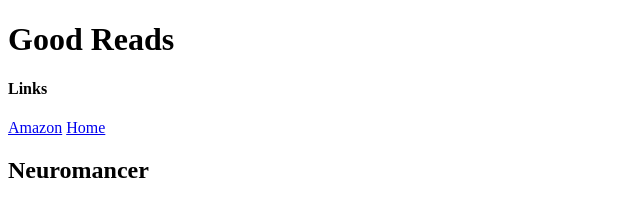
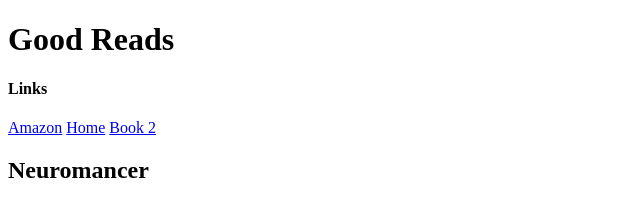
Before and after one commit to Cameron-Ord/LinkWarmup, a plain HTML site: page pages/book1.html in a window 1280 px wide. Shown: the top 203 px of the page, 0-640 px from the left. Drawn offline with Linux system fonts and the light colour scheme.

Commit message:
finished the webpage

```diff
--- a/pages/book1.html
+++ b/pages/book1.html
@@ -11,7 +11,7 @@
 <h4>Links</h4>
 <a href="https://www.amazon.ca/Neuromancer-William-Gibson/dp/0441007465/ref=sr_1_1?crid=2X0CNRAJ863QQ&keywords=Neuromancer&qid=1674922469&sprefix=neuromancer%2Caps%2C156&sr=8-1">Amazon</a>
 <a href="/index.html">Home</a>
-
+<a href="/pages/book2.html">Book 2</a>
 <h2>Neuromancer</h2>
 <img src="/images/neuro.jpg"
 
```
Also changed, not shown: pages/book2.html (+1 -1 lines).
